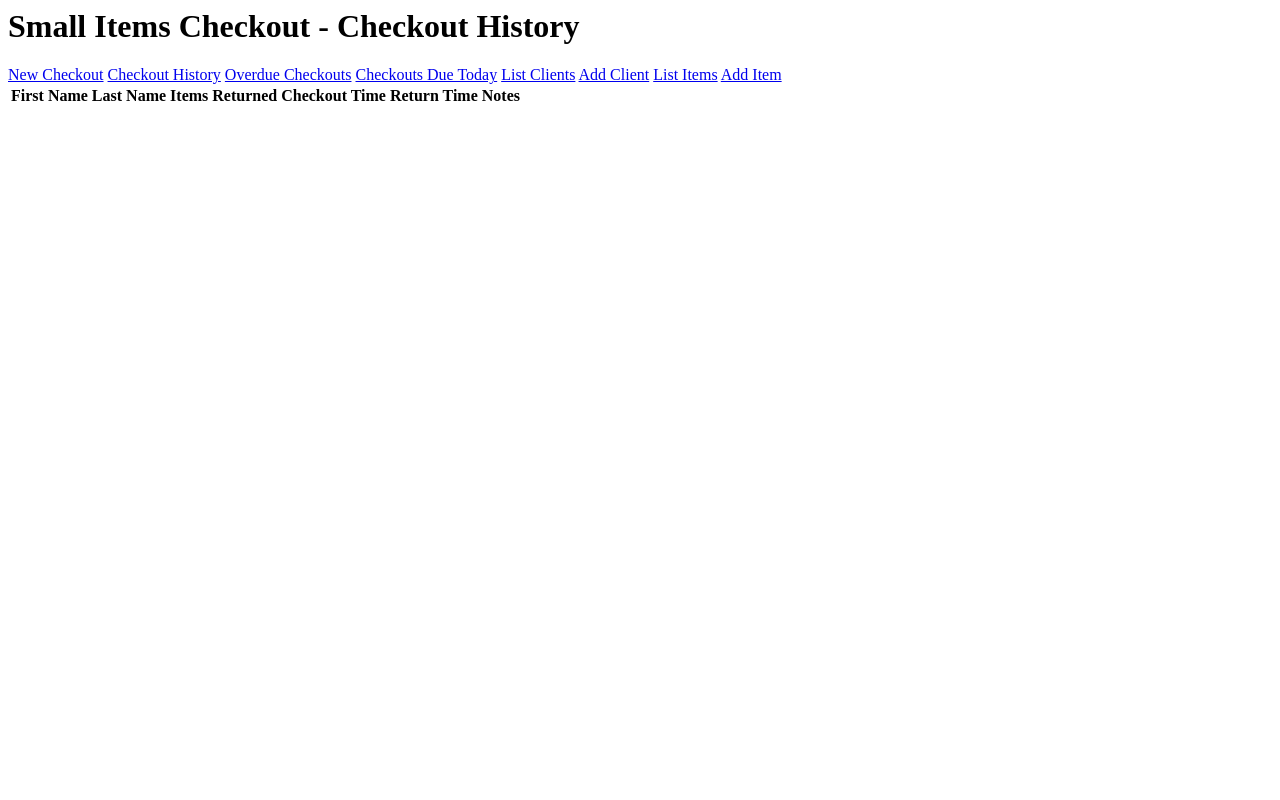
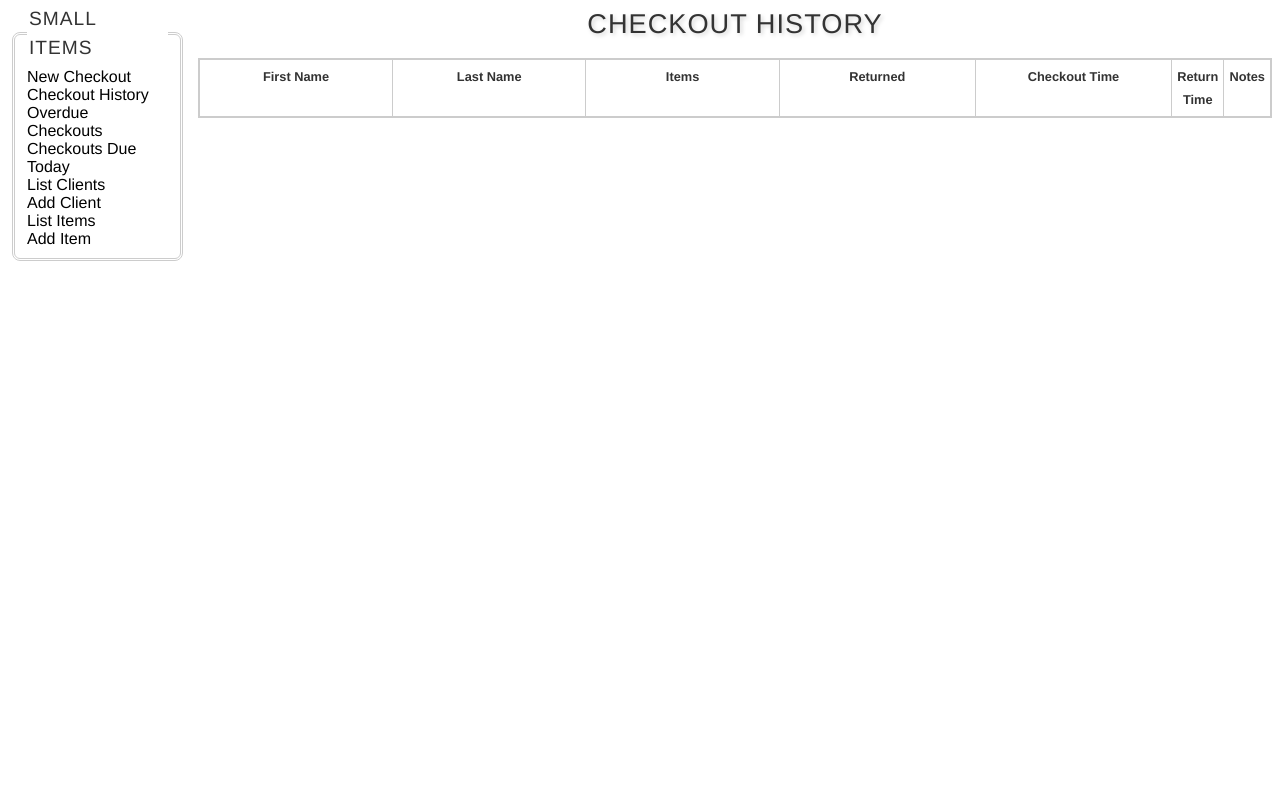
Before and after one commit to hallahan/smallitems, a PHP site: page /history.php in a window 1280 px wide. Run offline with PHP 8.4, Linux system fonts and the light colour scheme; data that the repository does not hold is empty.

Commit message:
working on the style, specifically the table

```diff
--- a/duetoday.php
+++ b/duetoday.php
@@ -1,4 +1,5 @@
 <?php
+include 'start.php';
 
 $header_name = "Checkouts Due Today";
 
--- a/history.php
+++ b/history.php
@@ -1,4 +1,5 @@
 <?php
+include 'start.php';
 
 $header_name = "Checkout History";
 
--- a/history_table.php
+++ b/history_table.php
@@ -30,13 +30,15 @@ $r = mysql_query( $checkout_query );
 
 ?>
 
-<html>
+
+
 <body>
-<h1>Small Items Checkout - <?php echo $header_name ?> </h1>
 
 <?php include("menu.php"); ?>
+<div id="wrapper">
+	<table>
+		<h1> <?php echo $header_name ?> </h1>
 
-<table>
 		<tr>
 			<th>First Name</th>
 			<th>Last Name</th>
@@ -74,7 +76,7 @@ $r = mysql_query( $checkout_query );
 		?>
 
 	</table>
-
+</div>
 
 </body>
 </html>
--- a/menu.php
+++ b/menu.php
@@ -1,9 +1,13 @@
-<a href="checkout.php">New Checkout</a>
-<a href="history.php">Checkout History</a>
-<a href="overdue.php">Overdue Checkouts</a>
-<a href="duetoday.php">Checkouts Due Today</a>
-<a href="listclients.php">List Clients</a>
-<a href="addclient.php">Add Client</a>
-<a href="listitems.php">List Items</a>
-<a href="additem.php">Add Item</a>
-<br />
+<div id=menu>
+<fieldset>
+	<legend>Small Items</legend>
+	<a href="newcheckout.php">New Checkout</a><br/>
+	<a href="history.php">Checkout History</a><br/>
+	<a href="overdue.php">Overdue Checkouts</a><br/>
+	<a href="duetoday.php">Checkouts Due Today</a><br/>
+	<a href="listclients.php">List Clients</a><br/>
+	<a href="addclient.php">Add Client</a><br/>
+	<a href="listitems.php">List Items</a><br/>
+	<a href="additem.php">Add Item</a><br/>
+</fieldset>
+</div>
--- a/overdue.php
+++ b/overdue.php
@@ -1,4 +1,5 @@
 <?php
+include 'start.php';
 
 $header_name = "Overdue Checkouts";
 
--- /dev/null
+++ b/start.php
@@ -0,0 +1,11 @@
+<html>
+<head>
+<meta content="en-us" http-equiv="Content-Language" />
+<meta content="text/html; charset=utf-8" http-equiv="Content-Type" />
+
+<link href="style.css" rel="stylesheet" type="text/css" />
+<link href="table.css" rel="stylesheet" type="text/css" />
+
+<style type="text/css"></style>
+<title>Small Items Checkout</title>
+</head>
--- /dev/null
+++ b/style.css
@@ -0,0 +1,127 @@
+body {
+	background-color: white;
+	background-attachment: fixed;
+}
+
+a {
+    color: black;
+}
+
+a:link {
+    text-decoration: none;
+}
+
+a:visited {
+    text-decoration: none;
+    color: black;
+}
+
+a:hover {
+    text-decoration: none;
+    background-color:  #e0e0e0;
+}
+
+a:active {
+    text-decoration: none
+    background-color: #e0e0e0;
+
+}
+
+h1 {
+	text-align: center;
+	font-family: "Apple Gothic", "Segoe UI Semibold", Helvetica, sans-serif;
+	text-shadow: lightgray 2px 2px 4px;
+	font-weight:lighter;
+	color:#333;
+  text-transform:uppercase;
+  letter-spacing:1px;
+  font-size:1.7em;
+}
+
+h2 {
+	text-align: center;
+	font-family: "Apple Gothic", "Segoe UI Semibold", Helvetica, sans-serif;
+	color: black;
+	text-shadow: lightgray 1px 1px 2px;
+}
+
+
+legend
+        {
+        font-weight:lighter;
+        font-family:"Apple Gothic", "Segoe UI Semibold", Helvetica, sans-serif;
+        text-align:left;
+        /*margin-top:1em;*/
+        color:#333;
+        text-transform:uppercase;
+        letter-spacing:1px;
+        font-size:1.2em;
+        line-height:1.5em;
+
+        }
+
+fieldset
+        {
+        text-align:left;
+
+				border:3px double #ccc;
+        -webkit-border-radius:8px;
+        -moz-border-radius:8px;
+        border-radius:8px;
+
+        }
+
+
+h3 {
+	font-family: "Apple Gothic", "Segoe UI Semibold", Helvetica, sans-serif;
+	color: black;
+	text-shadow: lightgray 1px 1px 2px;
+}
+
+#wrapper {
+/*
+	border: thin #FFCC00 solid;
+*/
+	/*width: 800px;*/
+	/*margin-right: auto;*/
+	margin-left: 190;
+	font-family: "Apple Gothic", "Segoe UI Semibold", Helvetica, sans-serif;
+	/*
+color: black;
+	background-color: blue;
+*/
+}
+
+.intro {
+	padding: 5px;
+
+}
+.photoElement {
+	padding: 5px;
+	margin: 0px 0px 5px 0px;
+}
+
+img {
+	margin: 5px;
+}
+
+.elementLeft {
+	float: left
+}
+
+.elementRight {
+	float: right
+}
+
+
+#menu {
+  position: fixed;
+/*  border: 3px double #FFCC00;*/
+  /*background: #e0e0e0;*/
+  left: 5;
+  top: 0;
+  width: 175;
+  padding: 5;
+  font-family: "Apple Gothic", "Segoe UI Semibold", Helvetica, sans-serif;
+
+}
--- /dev/null
+++ b/table.css
@@ -0,0 +1,82 @@
+table {
+	font-family: "Apple Gothic", "Segoe UI Semibold", Helvetica, sans-serif;
+	border-collapse: collapse;
+/*
+	border-left: 2px solid #ccc;
+	border-top: 2px solid #ccc;
+*/
+	color: #333;
+
+	border:2px solid #ccc;
+	border-radius:8px;
+  -webkit-border-radius:8px;
+  -moz-border-radius:8px;
+
+}
+
+table caption {
+	font-size: 1.1em;
+	font-weight: bold;
+	letter-spacing: -1px;
+	margin-bottom: 10px;
+	padding: 5px;
+	background: #efefef;
+	border: 1px solid #ccc;
+	color: #666;
+}
+
+table a {
+	text-decoration: none;
+	border-bottom: 1px dotted #f60;
+	color: #f60;
+	font-weight: bold;
+}
+
+table a:hover {
+	text-decoration: none;
+	color: #fff;
+	background: #f60;
+}
+
+table tr th a {
+	color: #369;
+	border-bottom: 1px dotted #369;
+}
+
+table tr th a:hover {
+	color: #fff;
+	background: #369;
+}
+
+table thead tr th {
+	text-transform: uppercase;
+	background: #e2e2e2;
+}
+
+table tfoot tr th, table tfoot tr td {
+	text-transform: uppercase;
+	color: #000;
+	font-weight: bold;
+}
+
+table tfoot tr th {
+	width: 20%;
+}
+
+table tfoot tr td {
+	width: 80%;
+}
+
+table td, table th {
+	border-right: 1px solid #ccc;
+	border-bottom: 1px solid #ccc;
+	padding: 5px;
+	line-height: 1.8em;
+	font-size: 0.8em;
+	vertical-align: top;
+	width: 20%;
+}
+
+table tr.odd th, table tr.odd td {
+	background: #efefef;
+}
```
Also changed, not shown: newcheckout.php (added, +12 -0 lines). Lines whose indentation alone changed are shown as unchanged.
